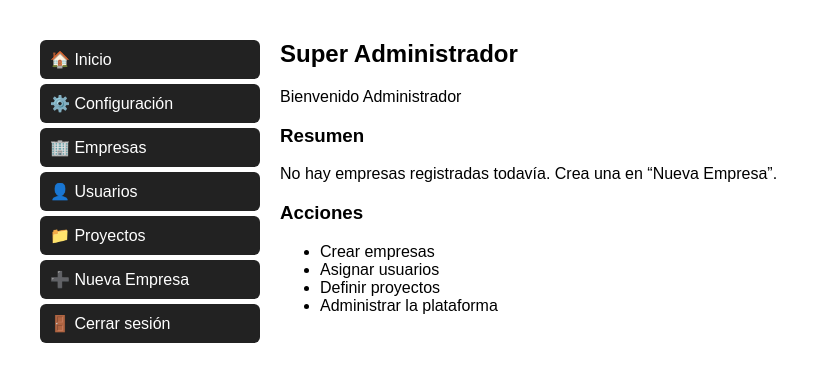
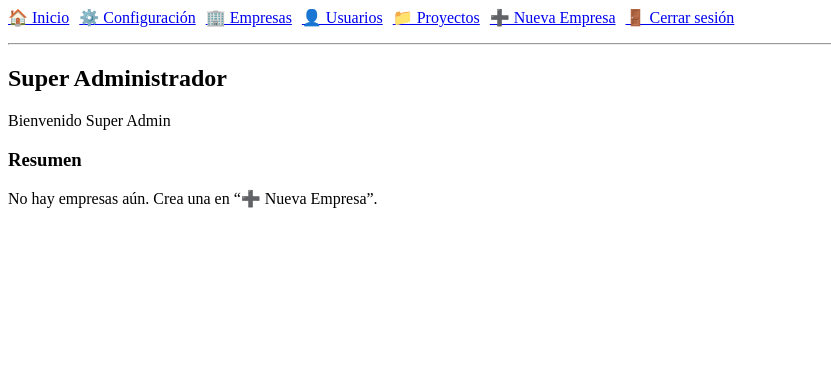
Before and after one commit to Juanmaq7030/gestor-tareas, a Flask app: page /sa in a window 1280 px wide. Shown: the top 382 px of the page, without its empty margins (0-831 px from the left). Run offline with Flask 3, Linux system fonts and the light colour scheme; the visitor is signed in with stand-in values (Sample User, id 1).

Commit message:
Update admin_dashboard.html

```diff
--- a/templates/admin_dashboard.html
+++ b/templates/admin_dashboard.html
@@ -1,33 +1,14 @@
-<!DOCTYPE html>
-<html>
+<!doctype html>
+<html lang="es">
 <head>
-  <meta charset="utf-8" />
-  <title>Super Administrador</title>
-  <style>
-    body { font-family: Arial; margin: 40px; }
-    .menu { width: 220px; float: left; }
-    .menu a { display: block; padding: 10px; background: #222; color: white; text-decoration: none; margin-bottom: 5px; border-radius: 6px; }
-    .menu a:hover { background: #444; }
-    .content { margin-left: 240px; }
-  </style>
+  <meta charset="utf-8">
+  <title>Super Admin - Dashboard</title>
 </head>
 <body>
+  {% include "_sa_nav.html" %}
 
-  <div class="menu">
-    <a href="{{ url_for('sa_dashboard') }}">🏠 Inicio</a>
-    <a href="{{ url_for('sa_config') }}">⚙️ Configuración</a>
-    <a href="{{ url_for('sa_empresas') }}">🏢 Empresas</a>
-    <a href="{{ url_for('sa_usuarios') }}">👤 Usuarios</a>
-    <a href="{{ url_for('sa_proyectos') }}">📁 Proyectos</a>
-    <a href="{{ url_for('sa_empresa_nueva') }}">➕ Nueva Empresa</a>
-    <a href="{{ url_for('logout') }}">🚪 Cerrar sesión</a>
-  </div>
-
-  <div class="content">
   <h2>Super Administrador</h2>
-
-    {# ✅ Esto evita error si no existe session["nombre"] #}
-    <p>Bienvenido {{ (user.nombre if user else "Administrador") }}</p>
+  <p>Bienvenido {{ session.get("nombre","Super Admin") }}</p>
 
   <h3>Resumen</h3>
   {% if resumen and resumen|length > 0 %}
@@ -46,17 +27,7 @@
       {% endfor %}
     </table>
   {% else %}
-      <p>No hay empresas registradas todavía. Crea una en “Nueva Empresa”.</p>
+    <p>No hay empresas aún. Crea una en “➕ Nueva Empresa”.</p>
   {% endif %}
-
-    <h3>Acciones</h3>
-    <ul>
-      <li>Crear empresas</li>
-      <li>Asignar usuarios</li>
-      <li>Definir proyectos</li>
-      <li>Administrar la plataforma</li>
-    </ul>
-  </div>
-
 </body>
 </html>
```
Lines whose indentation alone changed are shown as unchanged.
